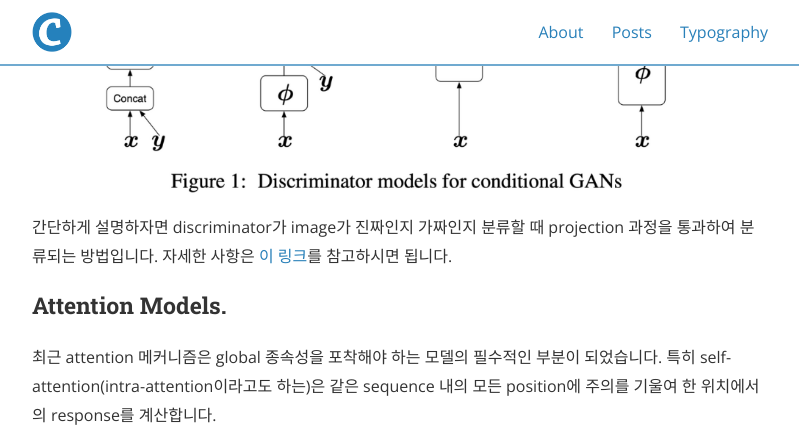
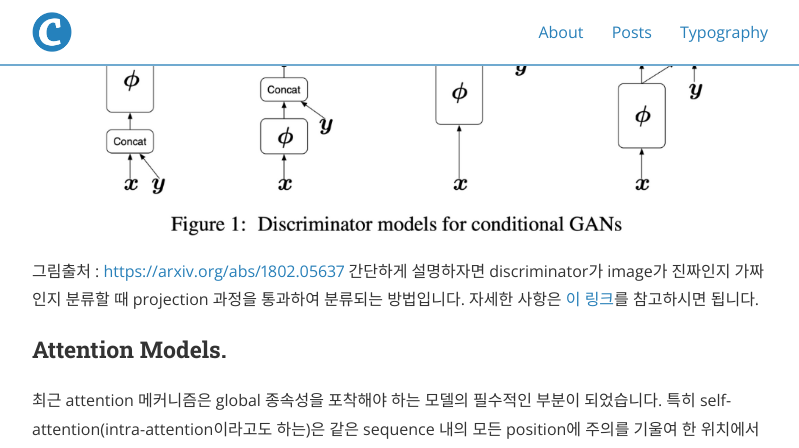
Before and after one commit to deep-generative-models-AIM5036/deep-generative-models-AIM5036.github.io, a Jekyll site: the page built from _posts/2022-11-10-SAGAN.md, in a window 1280 px wide and 1400 px high, scrolled down 2615 px. Shown: the top 448 px of the window, without its empty margins (240-1039 px from the left). Built offline with Jekyll 4.4.1, drawn with Linux system fonts in a browser that asks for light colours; nearby versions of some CDN libraries; formulas are drawn with MathJax 3; some of the changed text lies outside the part shown.

Commit message:
add reference

```diff
--- a/_posts/2022-11-10-SAGAN.md
+++ b/_posts/2022-11-10-SAGAN.md
@@ -16,6 +16,8 @@
 
 <p align="center"><img src="/SAGAN_img/convolution.png" style="max-width: 50%"></p>
 <span style="color:#808080">위의 그림을 보면 특정 window에서 convolution이 일어나기 때문에 다른 영역과의 결합, 종속성을 처리하려면 몇 개의 층을 지나야 합니다.</span>
+
+그림 출처 : [https://simonezz.tistory.com/77](https://simonezz.tistory.com/77)
 <br>
 
 이는 다양한 이유로 long range 의존성에 대한 학습을 방해할 수 있습니다.즉, layer 수가 적은 model은 이러한 long range 종속성을 나타내지 못하고, 최적화 알고리즘은 이러한 의존성을 포착하기 위해 여러 layer를 세심하게 조정하는 매개변수 값을 발견하는 데 문제가 있을 수도 있으며, 이러한 매개변수화는 이전에 보지 못한 입력에 적용될 때 통계적으로 취약하고 실패할 확률이 높습니다. 또한, convolution kernel의 크기를 늘리면 네트워크의 표현 능력이 증가할 수 있지만, local convolution 구조를 사용하여 얻은 계산 및 통계 효율성마저 잃을 수 있습니다.
@@ -44,6 +46,7 @@
 
 ![projection discriminator](/SAGAN_img/projection%20GAN.png)
 
+그림출처 : [https://arxiv.org/abs/1802.05637](https://arxiv.org/abs/1802.05637)
 간단하게 설명하자면 discriminator가 image가 진짜인지 가짜인지 분류할 때 projection 과정을 통과하여 분류되는 방법입니다. 자세한 사항은 [이 링크](https://arxiv.org/abs/1802.05637)를 참고하시면 됩니다.
 
 ### Attention Models.
@@ -54,7 +57,9 @@
 
 <img src="/SAGAN_img/transformer.png" style="max-width: 50%">
 
-Transformer 논문(Attention is All You Need)에서 저자는 기계번역 모델이 오직 self-attention 모델만 사용함으로써 SOTA 수준의 결과를 이룬것을 보여주었습니다. 다른 논문에서는 Image Transformer 모델을 제안했는데, self-attention을 이미지 생성을 위해 autoregressive 모델에 추가하기 위함이었습니다. 또 다른 논문에서는 self-attention을 video sequence에서 spatial-temporal dependency를 모델링 하기 위해 non-local operation으로 형태화하였습니다. 이 모든 것은 global함을 갖기 위해 attention을 적용한 것입니다.
+그림 출처 : [https://proceedings.neurips.cc/paper/2017/file/3f5ee243547dee91fbd053c1c4a845aa-Paper.pdf](https://proceedings.neurips.cc/paper/2017/file/3f5ee243547dee91fbd053c1c4a845aa-Paper.pdf)
+
+[Transformer 논문(Attention is All You Need)](https://proceedings.neurips.cc/paper/2017/file/3f5ee243547dee91fbd053c1c4a845aa-Paper.pdf)에서 저자는 기계번역 모델이 오직 self-attention 모델만 사용함으로써 SOTA 수준의 결과를 이룬것을 보여주었습니다. 다른 논문에서는 [Image Transformer](https://proceedings.mlr.press/v80/parmar18a.html) 모델을 제안했는데, self-attention을 이미지 생성을 위해 autoregressive 모델에 추가하기 위함이었습니다. [또 다른 논문](https://openaccess.thecvf.com/content_cvpr_2018/papers/Wang_Non-Local_Neural_Networks_CVPR_2018_paper.pdf)에서는 self-attention을 video sequence에서 spatial-temporal dependency를 모델링 하기 위해 non-local operation으로 형태화하였습니다. 이 모든 것은 global함을 갖기 위해 attention을 적용한 것입니다.
 
 이러한 진전에도 불구하고 GAN에서의 self-attention은 아직 탐구되지 않았습니다.  SAGAN은 이미지의 내부 표현 내에서 global 장거리 종속성을 효율적으로 찾는 방법을 self-attention 메커니즘을 이용하여 훈련합니다.
 
@@ -143,7 +148,7 @@
 ## 5.2. Self-attention mechanism
 <p align="center"><img src="/SAGAN_img/table1.png"></p>
 
-<span>*Table 1*</span>
+<span>*Table 1. https://simonezz.tistory.com/77*</span>
 
 제안된 self-attention 메커니즘의 효과를 탐색하기 위해 generator와 discriminator의 다른 단계에 self-attention 메커니즘을 추가하여 여러 SAGAN의 모델을 구축한 결과입니다.
 
```
